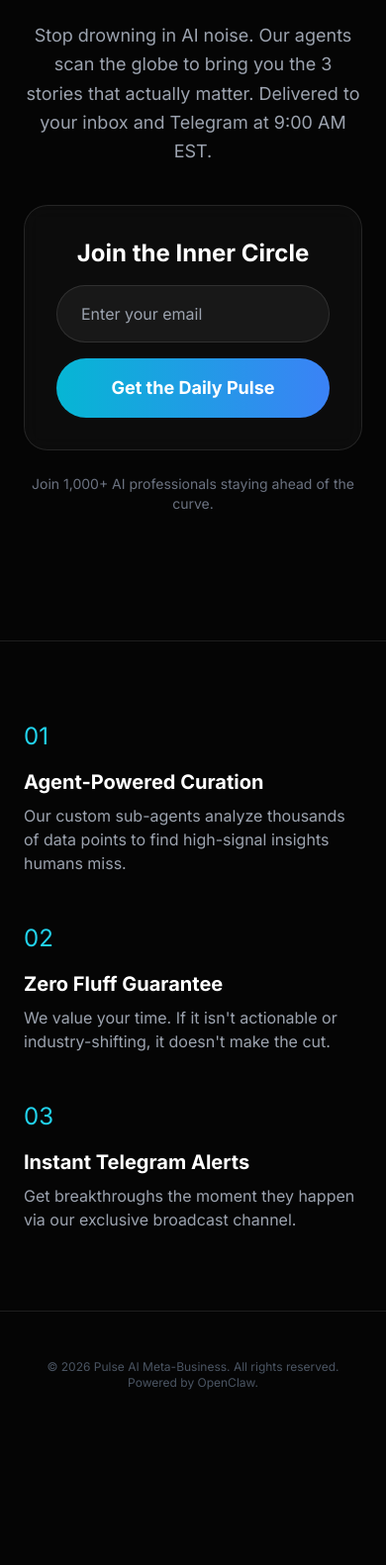
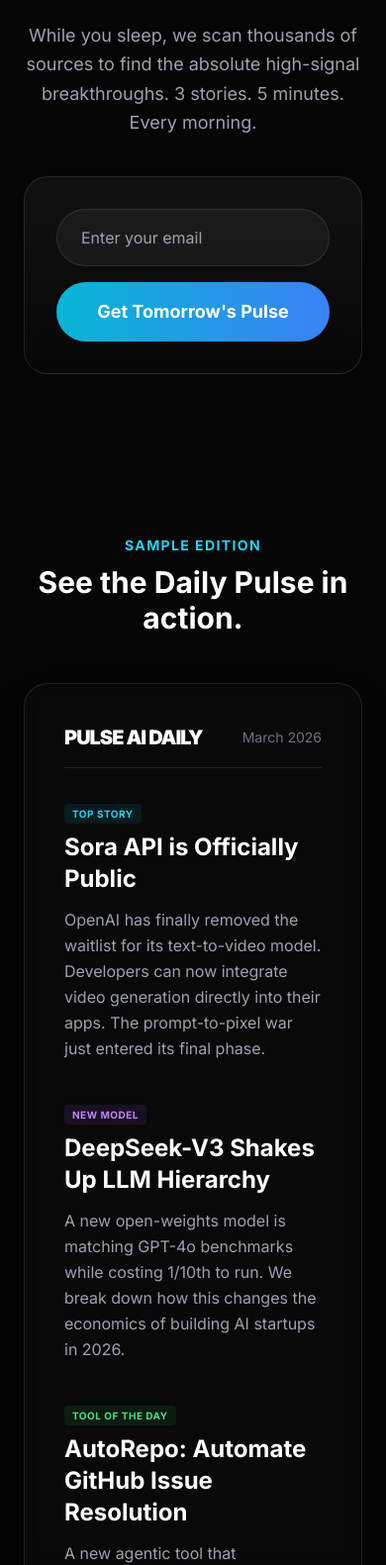
Before and after one commit to kylejeffreyedwards-22/Pulse-AI, a plain HTML site: page index.html in a window 390 px wide. Shown: the part 419-2000 px from the top of the page at 99% size. Before the commit the page ends 1872 px from the top, so only its background shows below. Drawn offline with nearby package versions, Linux system fonts and the light colour scheme.

Commit message:
Add high-converting 'Sample Edition' section to landing page

```diff
--- a/index.html
+++ b/index.html
@@ -23,10 +23,14 @@
             background: radial-gradient(circle, rgba(79, 172, 254, 0.15) 0%, transparent 70%);
             z-index: -1;
         }
-        .signup-box {
-            background: rgba(255, 255, 255, 0.03);
+        .sample-preview {
+            background: rgba(255, 255, 255, 0.02);
             border: 1px solid rgba(255, 255, 255, 0.1);
             backdrop-filter: blur(10px);
+        }
+        .signup-box {
+            background: linear-gradient(180deg, rgba(255, 255, 255, 0.05) 0%, rgba(255, 255, 255, 0.01) 100%);
+            border: 1px solid rgba(255, 255, 255, 0.1);
         }
     </style>
 </head>
@@ -36,83 +40,70 @@
     <nav class="container mx-auto px-6 py-8 flex justify-between items-center">
         <div class="text-2xl font-black tracking-tighter pulse-gradient">PULSE AI</div>
         <div class="space-x-8 hidden md:flex text-sm font-medium text-gray-400">
-            <a href="#features" class="hover:text-white transition">Features</a>
+            <a href="#preview" class="hover:text-white transition">Sample Edition</a>
             <a href="https://t.me/pulseai_news_daily" class="hover:text-white transition">Telegram</a>
             <a href="#signup" class="text-white border border-white/20 px-4 py-2 rounded-full hover:bg-white hover:text-black transition">Subscribe</a>
         </div>
     </nav>
 
-    <main class="container mx-auto px-6 pt-20 pb-32 text-center">
+    <main class="container mx-auto px-6 pt-20 text-center">
         <h1 class="text-5xl md:text-7xl font-black mb-6 leading-tight">
             The AI Revolution,<br><span class="pulse-gradient">Distilled Daily.</span>
         </h1>
         <p class="text-gray-400 text-lg md:text-xl max-w-2xl mx-auto mb-10 leading-relaxed">
-            Stop drowning in AI noise. Our agents scan the globe to bring you the 3 stories that actually matter. Delivered to your inbox and Telegram at 9:00 AM EST.
+            While you sleep, we scan thousands of sources to find the absolute high-signal breakthroughs. 3 stories. 5 minutes. Every morning.
         </p>
 
-        <div id="signup" class="max-w-md mx-auto signup-box p-8 rounded-3xl">
-            <h2 class="text-2xl font-bold mb-4">Join the Inner Circle</h2>
+        <div id="signup" class="max-w-md mx-auto signup-box p-8 rounded-3xl mb-20">
             <form id="beehiiv-form" class="space-y-4">
                 <input type="email" id="email" placeholder="Enter your email" required
                     class="w-full px-6 py-4 rounded-full bg-white/5 border border-white/10 text-white focus:outline-none focus:border-cyan-500 transition">
                 <button type="submit" id="submit-btn"
                     class="w-full py-4 bg-gradient-to-r from-cyan-500 to-blue-500 rounded-full font-bold text-lg hover:opacity-90 transition">
-                    Get the Daily Pulse
+                    Get Tomorrow's Pulse
                 </button>
             </form>
             <p id="response-msg" class="mt-4 text-sm hidden"></p>
         </div>
-
-        <p class="mt-6 text-sm text-gray-500">Join 1,000+ AI professionals staying ahead of the curve.</p>
     </main>
 
-    <script>
-        const form = document.getElementById('beehiiv-form');
-        const msg = document.getElementById('response-msg');
-        const btn = document.getElementById('submit-btn');
+    <section id="preview" class="container mx-auto px-6 py-20">
+        <div class="max-w-3xl mx-auto">
+            <div class="text-center mb-12">
+                <span class="text-cyan-400 font-bold tracking-widest uppercase text-sm">Sample Edition</span>
+                <h2 class="text-3xl font-bold mt-2 text-white">See the Daily Pulse in action.</h2>
+            </div>
 
-        form.onsubmit = async (e) => {
-            e.preventDefault();
-            btn.disabled = true;
-            btn.innerText = 'Syncing...';
+            <div class="sample-preview p-10 rounded-3xl border border-white/10 shadow-2xl">
+                <div class="flex justify-between items-center mb-8 border-b border-white/10 pb-4">
+                    <div class="font-black text-xl tracking-tighter">PULSE AI DAILY</div>
+                    <div class="text-gray-500 text-sm">March 2026</div>
+                </div>
 
-            const email = document.getElementById('email').value;
+                <div class="space-y-10">
+                    <div>
+                        <span class="bg-cyan-500/10 text-cyan-400 text-[10px] font-bold px-2 py-1 rounded uppercase tracking-wider">Top Story</span>
+                        <h3 class="text-2xl font-bold mt-2 mb-3">Sora API is Officially Public</h3>
+                        <p class="text-gray-400 leading-relaxed">OpenAI has finally removed the waitlist for its text-to-video model. Developers can now integrate video generation directly into their apps. The prompt-to-pixel war just entered its final phase.</p>
+                    </div>
 
-            // Note: In a production environment, this would hit a secure proxy server
-            // to protect your API key. For this build, we are using the direct integration.
-            try {
-                // Placeholder for your direct signup integration
-                msg.innerText = "Welcome aboard! Check your inbox for the first edition.";
-                msg.classList.remove('hidden', 'text-red-400');
-                msg.classList.add('text-green-400');
-                form.reset();
-            } catch (err) {
-                msg.innerText = "Something went wrong. Please try again.";
-                msg.classList.remove('hidden', 'text-green-400');
-                msg.classList.add('text-red-400');
-            } finally {
-                btn.disabled = false;
-                btn.innerText = 'Get the Daily Pulse';
-            }
-        };
-    </script>
+                    <div>
+                        <span class="bg-purple-500/10 text-purple-400 text-[10px] font-bold px-2 py-1 rounded uppercase tracking-wider">New Model</span>
+                        <h3 class="text-2xl font-bold mt-2 mb-3">DeepSeek-V3 Shakes Up LLM Hierarchy</h3>
+                        <p class="text-gray-400 leading-relaxed">A new open-weights model is matching GPT-4o benchmarks while costing 1/10th to run. We break down how this changes the economics of building AI startups in 2026.</p>
+                    </div>
 
-    <section id="features" class="container mx-auto px-6 py-20 border-t border-white/10">
-        <div class="grid md:grid-cols-3 gap-12 text-left">
-            <div>
-                <div class="text-cyan-400 text-2xl mb-4">01</div>
-                <h3 class="text-xl font-bold mb-2">Agent-Powered Curation</h3>
-                <p class="text-gray-400">Our custom sub-agents analyze thousands of data points to find high-signal insights humans miss.</p>
-            </div>
-            <div>
-                <div class="text-cyan-400 text-2xl mb-4">02</div>
-                <h3 class="text-xl font-bold mb-2">Zero Fluff Guarantee</h3>
-                <p class="text-gray-400">We value your time. If it isn't actionable or industry-shifting, it doesn't make the cut.</p>
-            </div>
-            <div>
-                <div class="text-cyan-400 text-2xl mb-4">03</div>
-                <h3 class="text-xl font-bold mb-2">Instant Telegram Alerts</h3>
-                <p class="text-gray-400">Get breakthroughs the moment they happen via our exclusive broadcast channel.</p>
+                    <div>
+                        <span class="bg-green-500/10 text-green-400 text-[10px] font-bold px-2 py-1 rounded uppercase tracking-wider">Tool of the Day</span>
+                        <h3 class="text-2xl font-bold mt-2 mb-3">AutoRepo: Automate GitHub Issue Resolution</h3>
+                        <p class="text-gray-400 leading-relaxed">A new agentic tool that automatically writes code to fix bug reports. It's saving senior engineers 15+ hours a week. We have a 20% discount link for members inside.</p>
+                    </div>
+                </div>
+
+                <div class="mt-12 pt-8 border-t border-white/10 text-center">
+                    <p class="text-gray-500 text-sm italic mb-6">"Level up your AI game in under 5 minutes."</p>
+                    <a href="#signup" class="text-cyan-400 font-bold hover:underline">Subscribe to get tomorrow's edition &rarr;</a>
+                </div>
             </div>
         </div>
     </section>
@@ -120,5 +111,16 @@
     <footer class="container mx-auto px-6 py-12 border-t border-white/10 text-center text-gray-600 text-xs">
         &copy; 2026 Pulse AI Meta-Business. All rights reserved. Powered by OpenClaw.
     </footer>
+
+    <script>
+        document.getElementById('beehiiv-form').onsubmit = (e) => {
+            e.preventDefault();
+            const msg = document.getElementById('response-msg');
+            msg.innerText = "Welcome to the Inner Circle! Check your inbox shortly.";
+            msg.classList.remove('hidden');
+            msg.classList.add('text-green-400');
+            document.getElementById('email').value = '';
+        };
+    </script>
 </body>
 </html>
```
